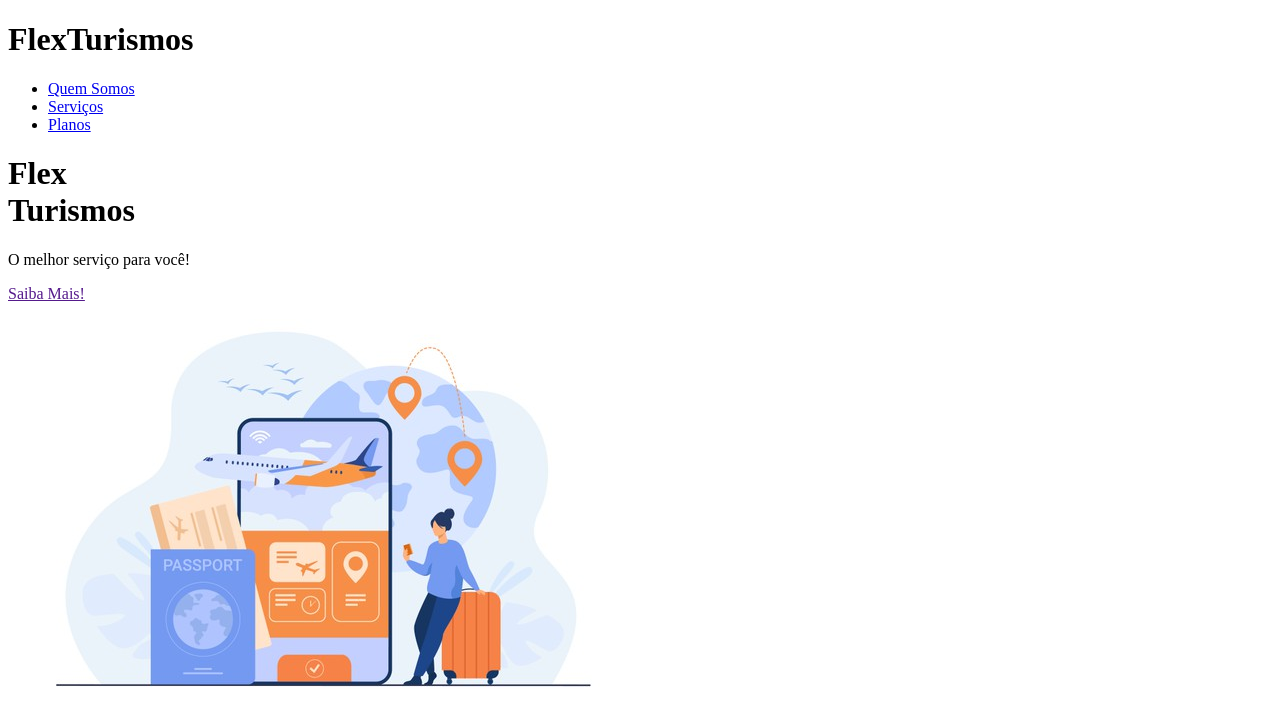
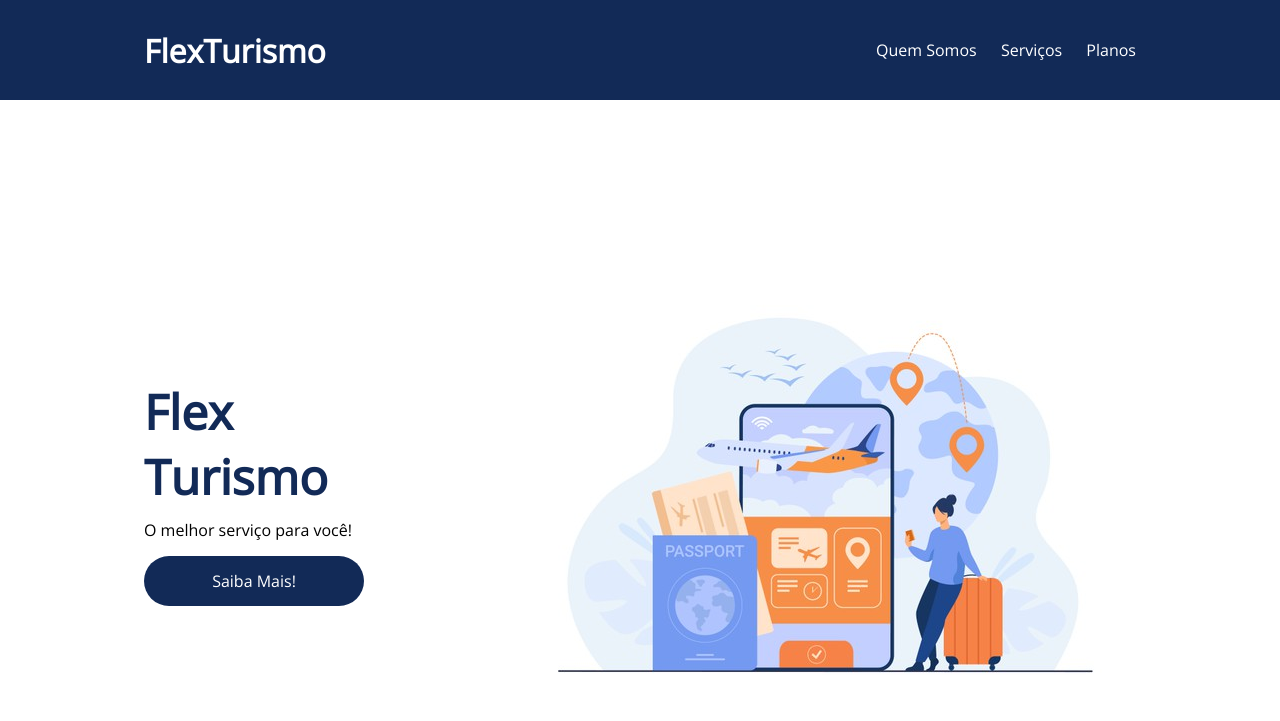
Before and after one commit to isapoloni/project-flexbox-dio, a plain HTML site: page index.html in a window 1280 px wide. Shown: the top 721 px of the page. Drawn offline with nearby package versions, Linux system fonts and the light colour scheme.

Commit message:
Posicionando o header e a primeira div

```diff
--- a/index.html
+++ b/index.html
@@ -3,24 +3,26 @@
 <head>
     <meta charset="UTF-8">
     <meta name="viewport" content="width=device-width, initial-scale=1.0">
-    <title>Flex Turismos</title>
-    <link rel="stylesheet" href="style.css">
+    <title>Flex Turismo</title>
+    <link rel="stylesheet" href="./style.css">
 </head>
 <body>
     <header>
-        <h1>FlexTurismos</h1>
-        <ul>
+        <div class="flex-container menu">
+            <div><h1>FlexTurismo</h1></div>
+            <ul class="list-items">
                 <li><a href="#quem-somos">Quem Somos</a></li>
                 <li><a href="#servicos">Serviços</a></li>
                 <li><a href="#planos">Planos</a></li>
             </ul>
+        </div>
     </header>
 
-    <div>
-        <div>
-            <h1>Flex <br>Turismos</h1>
+    <div class="flex-container apresentacao">
+        <div class="texto-apresentacao">
+            <h1>Flex <br>Turismo</h1>
             <p>O melhor serviço para você!</p>
-            <a href="">Saiba Mais!</a>
+            <a href="" class="btn">Saiba Mais!</a>
         </div>
 
         <div>
@@ -28,71 +30,77 @@
         </div>
     </div>
 
-    <div>
-        <div>
-            <img src="./images/1-quem-somos.png" alt="balcão de atendimento">
-        </div>
-
+    <div class="flex-container" id="quem-somos">
         <div>
             <h2>Quem somos</h2>
             <p>It is a long established fact that a reader will be distracted by the readable content of a page when looking at its layout. </p>
             <p>The point of using Lorem Ipsum is that it has a more-or-less normal distribution of letters, as opposed to using 'Content here, content here', making it look like readable English.</p>
         </div>
+
+        <div>
+            <img src="./images/1-quem-somos.png" alt="balcão de atendimento">
+        </div>
     </div>
 
-    <div>
+    <div class="container-externo">
+        <div class="flex-container" id="servicos">
             <div>
                 <h2>Serviços</h2>
             </div>
 
-        <div>
-            <div>
+            <div class="list-servicos">
+                <div class="item-servico">
                     <div><img src="./images/icon-2.png" alt="hospedagens"></div>
                     <p>Hospedagens</p>
                     <a href="#">Comprar Agora</a>
                 </div>
 
-            <div>
+                <div class="item-servico">
                 <div><img src="./images/icon-1.png" alt="pacote de viagens"></div>
                 <p>Pacotes de viagens</p>
                 <a href="#">Comprar Agora</a>
                 </div>
 
-            <div>
+                <div class="item-servico">
                     <div><img src="./images/icon-3.png" alt="roteiros personalizados"></div>
                     <p>Roteiros personalizados</p>
-                <a href="#">Comprar Agora</a>
+                    <a href="#" class="btn">Comprar Agora</a>
                 </div>
 
             </div>
         </div>
+    </div>
 
-    <div>
+    <div class="flex-container" id="planos">
 
-        <div>
+        <div><h2>Planos</h2></div>
+
+        <div class="list-planos">
+            <div class="item-plano">
                 <h3>Plano 2</h3>
                 <ul>
                     <li>Suporte 24h</li>
                     <li>Serviços de quarto</li>
                     <li>Guia turístico</li>
                 </ul>
-            <a href="#">Saiba Mais!</a>
+                <a href="#" class="btn">Saiba Mais!</a>
             </div>
 
-        <div>
+            <div class="item-plano">
                 <h3>Plano 2</h3>
+                <br>
                 <ul>
                     <li>Suporte 24h</li>
                     <li>Serviços de quarto</li>
                     <li>Guia turístico</li>
                     <li>Roteiro de trilhas</li>
-                <li>Serviço personalizado</li>
                 </ul>
-            <a href="#">Saiba Mais!</a>
+                <a href="#" class="btn">Saiba Mais!</a>
             </div>
 
-        <div>
+            <div class="item-plano">
                 <h3>Plano 3</h3>
+                <br>
                 <ul>
                     <li>Suporte 24h</li>
                     <li>Serviços de quarto</li>
@@ -101,13 +109,17 @@
                     <li>Serviço personalizado</li>
                     <li>Área Vip</li>
                 </ul>
-            <a href="#">Saiba Mais!</a>
+                <a href="#" class="btn">Saiba Mais!</a>
             </div>
         </div>
 
+    </div>
+
     <footer>
+        <div class="flex-container footer">
             <p>&copy; 2021 CSS Flexbox</p>
-        <p>Desenvolvido por: Isabella Poloni de Oliveira</p>
+            <p>Desenvolvido por: Isabella Poloni</p>
+        </div>
     </footer>
 </body>
 </html>
--- a/style.css
+++ b/style.css
@@ -0,0 +1,79 @@
+@charset "UTF8";
+
+@import url('https://fonts.googleapis.com/css2?family=Open+Sans&display=swap');
+
+*{
+    margin: 0;
+    padding: 0;
+    font-family: 'Open Sans', sans-serif;
+}
+
+ul {
+    list-style: none;
+    margin: 0;
+    padding: 0;
+}
+
+ul li a {
+    text-decoration: none;
+}
+
+.flex-container {
+    display: flex;
+    max-width: 992px;
+    margin: auto;
+    width: 100%;
+}
+
+header {
+    background-color: #122A57;
+    height:100px;
+    display: flex;
+    align-items: center;
+    color: #fff;
+}
+
+header .list-items {
+    display: flex;
+    width: 100%;
+    max-width: 260px;
+    justify-content: space-between;
+    align-items: center;
+}
+
+.list-items li a {
+    color: #fff;
+}
+
+header .menu {
+    justify-content: space-between;
+}
+
+.apresentacao {
+    height: 100vh;
+    align-items: center;
+    justify-content: space-between;
+}
+
+.apresentacao .texto-apresentacao {
+    min-height: 200px;
+}
+
+.texto-apresentacao h1 {
+    color:#122A57;
+    font-size: 48px;
+    margin-bottom: 10px;
+}
+
+.texto-apresentacao a {
+    background-color: #122A57;
+    color: #fff;
+    text-align: center;
+    border-radius: 30px;
+    width: 220px;
+    display: block;
+    text-decoration: none;
+    height: 50px;
+    line-height: 50px;
+    margin: 15px 0px;
+}
```
Lines whose indentation alone changed are shown as unchanged.
